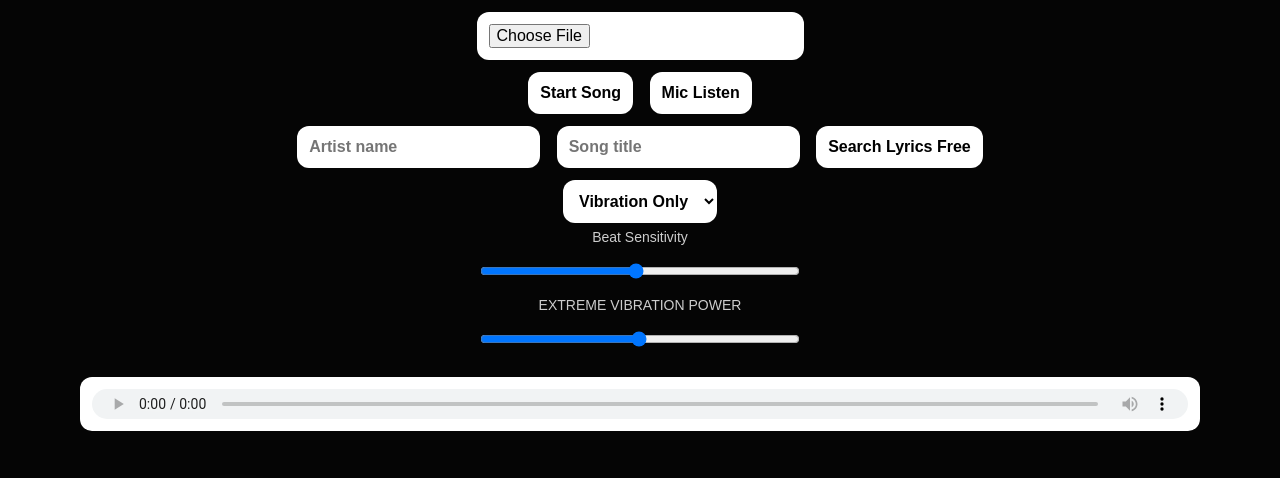
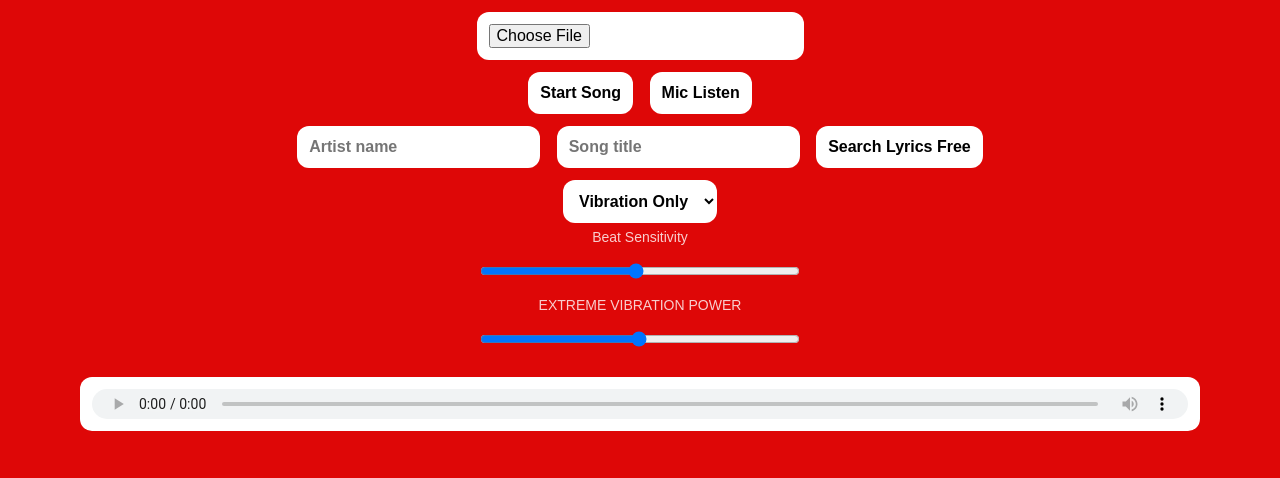
Before and after one commit to Heeramkim/Feeling-music, a plain HTML site: page index.html in a window 1280 px wide. Shown: the part 80-558 px from the top of the page. Drawn offline with Linux system fonts and the light colour scheme.

Commit message:
Change page background to red

```diff
--- a/index.html
+++ b/index.html
@@ -12,7 +12,7 @@
 
 body {
   margin: 0;
-  background: #050505;
+  background: #de0707;
   color: white;
   font-family: Arial, sans-serif;
   text-align: center;
```
